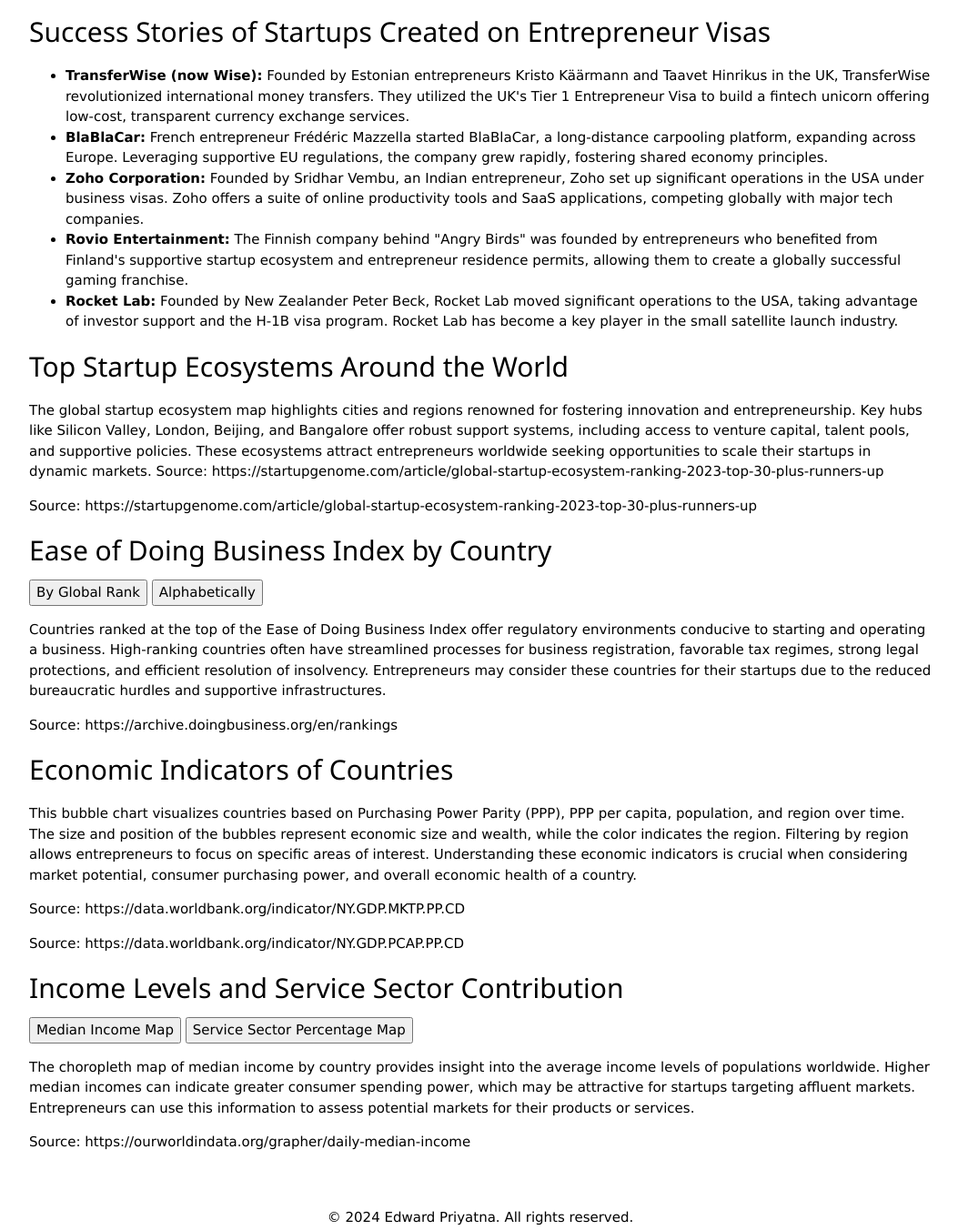
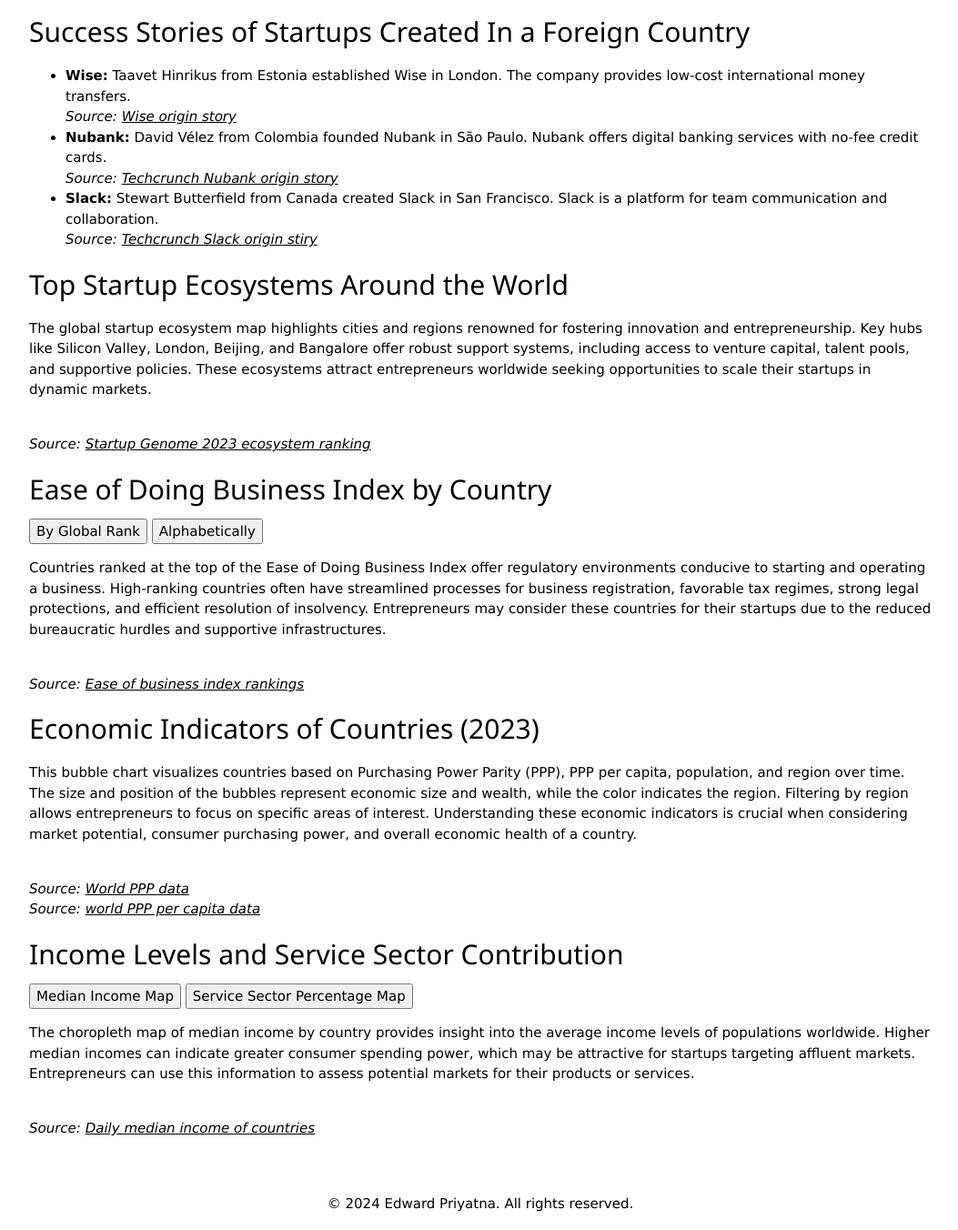
Before and after one commit to edwa0003/FIT3179-vizualisation-2, a plain HTML site: page index.html in a window 1280 px wide. Shown: the part 287-1639 px from the top of the page at 91% size, without its empty margins (112-1165 px from the left). Drawn offline with nearby package versions, Linux system fonts and the light colour scheme; files that its build step writes are made by us from their sources; a script that the page names is missing.

Commit message:
added hyperlinks

```diff
--- a/index.html
+++ b/index.html
@@ -68,23 +68,20 @@
     <!-- Section 2: 5 success stories of startups created on entrepreneur visas -->
     <div id="success-stories" class="content-section">
         <h2 class="subtitle">
-            Success Stories of Startups Created on Entrepreneur Visas
+            Success Stories of Startups Created In a Foreign Country
         </h2>
         <ul style="list-style-type: disc;">
             <li>
-                <strong>TransferWise (now Wise):</strong> Founded by Estonian entrepreneurs Kristo Käärmann and Taavet Hinrikus in the UK, TransferWise revolutionized international money transfers. They utilized the UK's Tier 1 Entrepreneur Visa to build a fintech unicorn offering low-cost, transparent currency exchange services.
+                <strong>Wise:</strong> Taavet Hinrikus from Estonia established Wise in London. The company provides low-cost international money transfers.
+                <br><em>Source: <a href="https://wise.com/my/about/our-story">Wise origin story</a></em>
             </li>
             <li>
-                <strong>BlaBlaCar:</strong> French entrepreneur Frédéric Mazzella started BlaBlaCar, a long-distance carpooling platform, expanding across Europe. Leveraging supportive EU regulations, the company grew rapidly, fostering shared economy principles.
+                <strong>Nubank:</strong> David Vélez from Colombia founded Nubank in São Paulo. Nubank offers digital banking services with no-fee credit cards.
+                <br><em>Source: <a href="https://techcrunch.com/2021/06/14/nubank-ec1-origin/">Techcrunch Nubank origin story</a></em>
             </li>
             <li>
-                <strong>Zoho Corporation:</strong> Founded by Sridhar Vembu, an Indian entrepreneur, Zoho set up significant operations in the USA under business visas. Zoho offers a suite of online productivity tools and SaaS applications, competing globally with major tech companies.
-            </li>
-            <li>
-                <strong>Rovio Entertainment:</strong> The Finnish company behind "Angry Birds" was founded by entrepreneurs who benefited from Finland's supportive startup ecosystem and entrepreneur residence permits, allowing them to create a globally successful gaming franchise.
-            </li>
-            <li>
-                <strong>Rocket Lab:</strong> Founded by New Zealander Peter Beck, Rocket Lab moved significant operations to the USA, taking advantage of investor support and the H-1B visa program. Rocket Lab has become a key player in the small satellite launch industry.
+                <strong>Slack:</strong> Stewart Butterfield from Canada created Slack in San Francisco. Slack is a platform for team communication and collaboration.
+                <br><em>Source: <a href="https://techcrunch.com/2019/05/30/the-slack-origin-story/">Techcrunch Slack origin stiry</a></em>
             </li>
         </ul>
     </div>
@@ -97,10 +94,9 @@
         <div id="startup-ecosystems-map"></div>
         <p>
             The global startup ecosystem map highlights cities and regions renowned for fostering innovation and entrepreneurship. Key hubs like Silicon Valley, London, Beijing, and Bangalore offer robust support systems, including access to venture capital, talent pools, and supportive policies. These ecosystems attract entrepreneurs worldwide seeking opportunities to scale their startups in dynamic markets.
-            Source: https://startupgenome.com/article/global-startup-ecosystem-ranking-2023-top-30-plus-runners-up
         </p>
         <p>
-            Source: https://startupgenome.com/article/global-startup-ecosystem-ranking-2023-top-30-plus-runners-up
+            <br><em>Source: <a href="https://startupgenome.com/article/global-startup-ecosystem-ranking-2023-top-30-plus-runners-up">Startup Genome 2023 ecosystem ranking</a></em>
         </p>
     </div>
 
@@ -126,24 +122,22 @@
             </p>
         </div>
         <p>
-            Source: https://archive.doingbusiness.org/en/rankings
+            <br><em>Source: <a href="https://archive.doingbusiness.org/en/rankings">Ease of business index rankings</a></em>
         </p>
     </div>
 
     <!-- Section 5: Bubble chart of countries' economy -->
     <div id="economy" class="content-section">
         <h2 class="subtitle">
-            Economic Indicators of Countries
+            Economic Indicators of Countries (2023)
         </h2>
         <div id="economy-bubble-chart"></div>
         <p>
             This bubble chart visualizes countries based on Purchasing Power Parity (PPP), PPP per capita, population, and region over time. The size and position of the bubbles represent economic size and wealth, while the color indicates the region. Filtering by region allows entrepreneurs to focus on specific areas of interest. Understanding these economic indicators is crucial when considering market potential, consumer purchasing power, and overall economic health of a country.
         </p>
         <p>
-            Source: https://data.worldbank.org/indicator/NY.GDP.MKTP.PP.CD
-        </p>
-        <p>
-            Source: https://data.worldbank.org/indicator/NY.GDP.PCAP.PP.CD
+            <br><em>Source: <a href="https://data.worldbank.org/indicator/NY.GDP.MKTP.PP.CD">World PPP data</a></em>
+            <br><em>Source: <a href="https://data.worldbank.org/indicator/NY.GDP.PCAP.PP.CD">world PPP per capita data</a></em>
         </p>
     </div>
 
@@ -162,7 +156,7 @@
                 The choropleth map of median income by country provides insight into the average income levels of populations worldwide. Higher median incomes can indicate greater consumer spending power, which may be attractive for startups targeting affluent markets. Entrepreneurs can use this information to assess potential markets for their products or services.
             </p>
             <p>
-                Source: https://ourworldindata.org/grapher/daily-median-income
+                <br><em>Source: <a href="https://ourworldindata.org/grapher/daily-median-income">Daily median income of countries</a></em>
             </p>
         </div>
         <div id="ServiceSector" class="tabcontent2 shadow">
@@ -171,7 +165,7 @@
                 The service sector percentage map illustrates the proportion of a country's economy derived from services. A higher percentage suggests a mature economy with opportunities in sectors like technology, finance, and professional services. Startups in these fields may find more developed infrastructure and customer bases in such countries.
             </p>
             <p>
-                Source: https://www.imf.org/external/datamapper/NGDPD@WEO/OEMDC/ADVEC/WEOWORLD
+                <br><em>Source: <a href="https://www.imf.org/external/datamapper/NGDPD@WEO/OEMDC/ADVEC/WEOWORLD">Service sector role in countries economies</a></em>
             </p>
         </div>
     </div>
```
